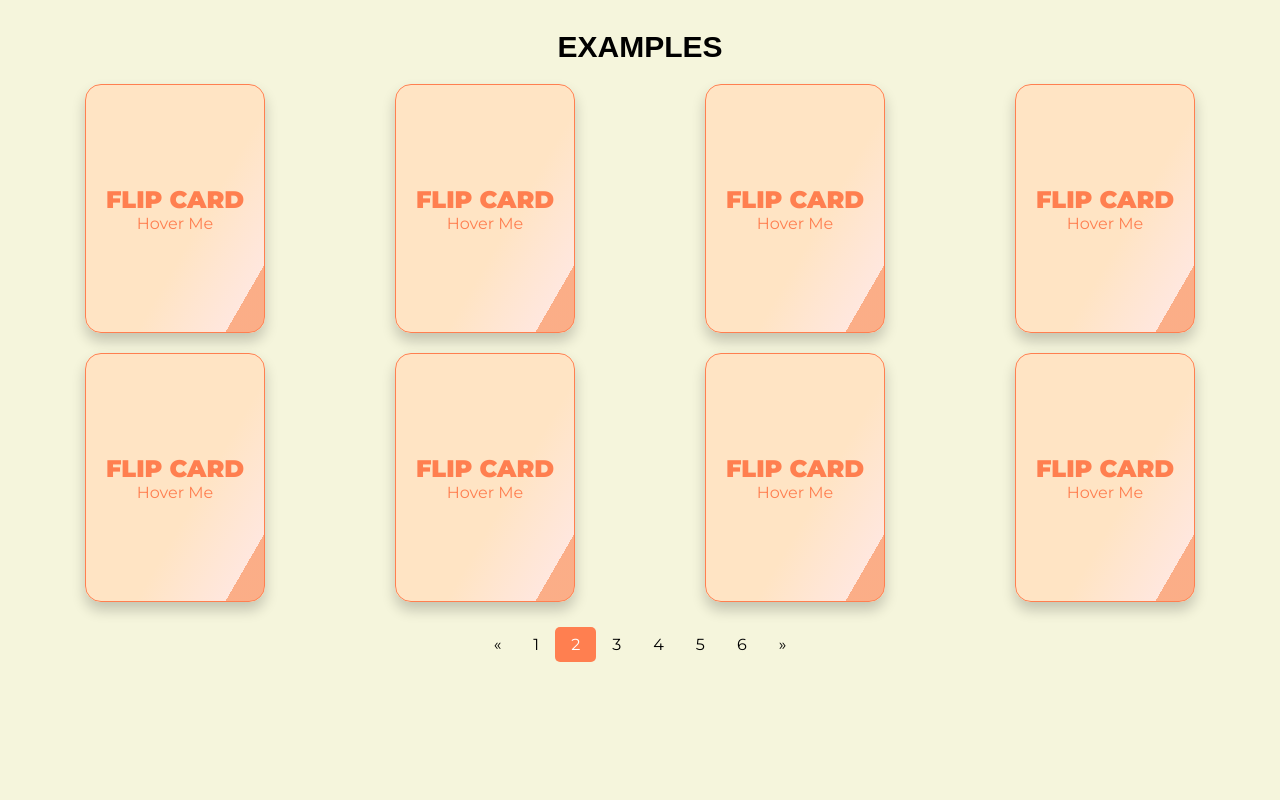
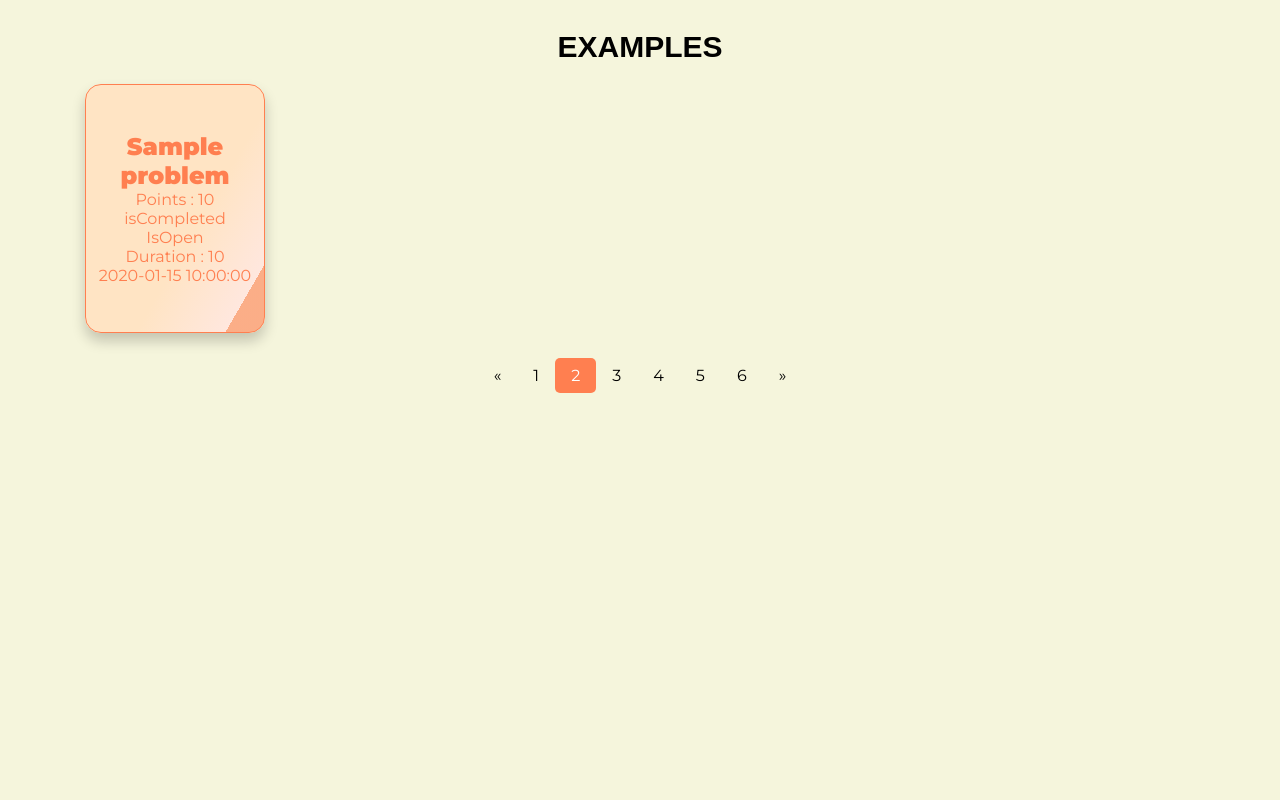
Before and after one commit to TalelMejri/Hawkins_code, a PHP site: page /showExample/ in a window 1280 px wide. Run offline with PHP 8.4, Linux system fonts and the light colour scheme; tables that the repository leaves empty hold one stand-in row (values such as "Sample post"); grey boxes marked "Sample" are stand-in pictures; some web fonts are replaced.

Commit message:
showExampleBackEnd

```diff
--- a/showExample/index.php
+++ b/showExample/index.php
@@ -1,4 +1,11 @@
 <?php
+
+
+include "../dbConnected.php";
+$query=$pdo->prepare("select * from problems");
+$query->execute();
+$problems=$query->fetchAll(PDO::FETCH_ASSOC);
+
  $page="showExample";
  $page_title="showExample";
  include "../layout.phtml";
--- a/showExample/showExample.phtml
+++ b/showExample/showExample.phtml
@@ -1,102 +1,26 @@
 <div class="showEx">
     <p class="headerShowExample">EXAMPLES</p>
     <div class="grid">
+        <?php foreach ($problems as $problem) { ?>
             <div class="flip-card">
                 <div class="flip-card-inner">
                     <div class="flip-card-front">
-                    <p class="title">FLIP CARD</p>
-                    <p>Hover Me</p>
+                        <p class="title"><?php echo $problem["name"] ?> </p>
+                        <p>Points : <?php echo $problem["points"] ?></p>
+                        <p><?php echo $problem["IsCompleted"] ? "isCompleted":"Not Completed" ?></p>
+                        <p><?php echo $problem["IsOpen"] ? "IsOpen":"Not Open" ?></p>
+                        <p>Duration : <?php echo $problem["Duration"] ?></p>
+                        <p><?php echo $problem["DateOpen"] ?></p>
                     </div>
                     <div class="flip-card-back">
-                    <p class="title">BACK</p>
-                    <p>Leave Me</p>
+                        <div class="title" >
+                            <img width="170px" style="border-radius: 10px; max-height:247px"
+                                src="../Problems_photo/<?php echo $problem["photo"] ?>" alt="">
                         </div>
                     </div>
                 </div>
-        <div class="flip-card">
-            <div class="flip-card-inner">
-                <div class="flip-card-front">
-                    <p class="title">FLIP CARD</p>
-                    <p>Hover Me</p>
             </div>
-                <div class="flip-card-back">
-                    <p class="title">BACK</p>
-                    <p>Leave Me</p>
-                </div>
-            </div>
-        </div>
-        <div class="flip-card">
-            <div class="flip-card-inner">
-                <div class="flip-card-front">
-                    <p class="title">FLIP CARD</p>
-                    <p>Hover Me</p>
-                </div>
-                <div class="flip-card-back">
-                    <p class="title">BACK</p>
-                    <p>Leave Me</p>
-                </div>
-            </div>
-        </div>
-        <div class="flip-card">
-            <div class="flip-card-inner">
-                <div class="flip-card-front">
-                    <p class="title">FLIP CARD</p>
-                    <p>Hover Me</p>
-                </div>
-                <div class="flip-card-back">
-                    <p class="title">BACK</p>
-                    <p>Leave Me</p>
-                </div>
-            </div>
-        </div>
-        <div class="flip-card">
-            <div class="flip-card-inner">
-                <div class="flip-card-front">
-                    <p class="title">FLIP CARD</p>
-                    <p>Hover Me</p>
-                </div>
-                <div class="flip-card-back">
-                    <p class="title">BACK</p>
-                    <p>Leave Me</p>
-                </div>
-            </div>
-        </div>
-        <div class="flip-card">
-            <div class="flip-card-inner">
-                <div class="flip-card-front">
-                    <p class="title">FLIP CARD</p>
-                    <p>Hover Me</p>
-                </div>
-                <div class="flip-card-back">
-                    <p class="title">BACK</p>
-                    <p>Leave Me</p>
-                </div>
-            </div>
-        </div>
-        <div class="flip-card">
-            <div class="flip-card-inner">
-                <div class="flip-card-front">
-                    <p class="title">FLIP CARD</p>
-                    <p>Hover Me</p>
-                </div>
-                <div class="flip-card-back">
-                    <p class="title">BACK</p>
-                    <p>Leave Me</p>
-                </div>
-            </div>
-        </div>
-        <div class="flip-card">
-            <div class="flip-card-inner">
-                <div class="flip-card-front">
-                    <p class="title">FLIP CARD</p>
-                    <p>Hover Me</p>
-                </div>
-                <div class="flip-card-back">
-                    <p class="title">BACK</p>
-                    <p>Leave Me</p>
-                </div>
-            </div>
-        </div>
+        <?php } ?>
     </div>
     <div class="pag">
         <div class="pagination">
```
Lines whose indentation alone changed are shown as unchanged.
